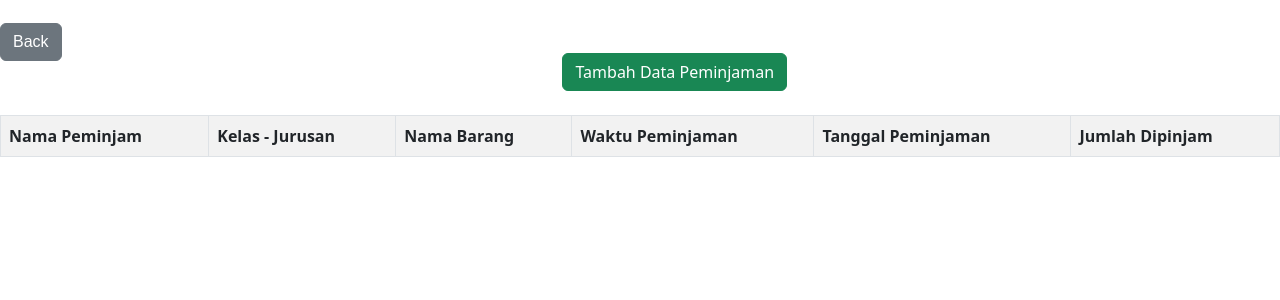
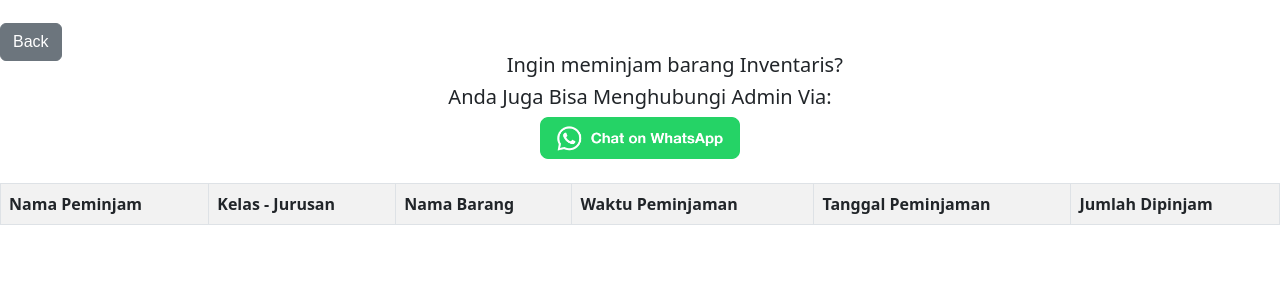
Before and after one commit to Gansunshine/Juantika_God, a PHP site: page /sections/page-sections/peminjaman.php in a window 1280 px wide. Shown: the top 300 px of the page. Run offline with PHP 8.4, Linux system fonts and the light colour scheme; data that the repository does not hold is empty; some libraries are stand-ins or nearby versions.

Commit message:
User Peminjaman

```diff
--- a/sections/page-sections/peminjaman.php
+++ b/sections/page-sections/peminjaman.php
@@ -15,85 +15,17 @@
   <h3 style="font-family:arial; font-weight: bold; margin: 5px; color: grey;"></h3>
   <a href="../../index.php" style="float: left; text-decoration: none; color: black; font-family: arial; font-weight: 700; margin-top: -30px; margin-right: 8px;"><button class="btn btn-secondary">Back</button></a>
 </div>
-    <!-- Button trigger modal -->
-<center><button type="button" class="btn btn-success" data-bs-toggle="modal" data-bs-target="#exampleModal">
-  Tambah Data Peminjaman
-</button></center>
 
-<!-- Modal -->
-<div class="modal fade" id="exampleModal" tabindex="-1" aria-labelledby="exampleModalLabel" aria-hidden="true">
-  <div class="modal-dialog">
-    <div class="modal-content">
-      <div class="modal-header">
-        <h1 class="modal-title fs-5" id="exampleModalLabel">Tambah Data </h1>
-        <button type="button" class="btn-close" data-bs-dismiss="modal" aria-label="Close"></button>
-      </div>
-      <div class="modal-body">
-        <!--- Dalam -->
-        <form action="hasil-pinjam.php" method="post">
-      <div class="row g-2">
-  <div class="col">
-  <label for="">Tanggal</label>
-    <input type="date" name="tanggal" class="form-control">
-  </div>
+<div><center>
+<h5>Ingin meminjam barang Inventaris?</h5>
+<h5>Anda Juga Bisa Menghubungi Admin Via:</h5>
+							<a aria-label="Chat on WhatsApp" href="https://wa.link/qkx0pv"><img alt="Chat on WhatsApp" src="wa.png" style="width:200px"></a>
+        </div></center>
 
+<script src="js/jquery-1.11.0.min.js"></script>
+<script src="js/plugins.js"></script>
+<script src="js/script.js"></script>
 
-  <div class="col">
-  <label for="">Nama Siswa</label>
-    <input type="text" name="n_p" required class="form-control">
-  </div>
-
-
-  <label for="">Jurusan</label>
-  <select class="form-select" name="jurusan" aria-label="Default select example">
-  <option>--Pilih Jurusan--</option>
-                    <?php
-                    $koneksi = mysqli_connect("localhost", "root", "", "tekstil");
-
-                    $sql = "SELECT * FROM jurusan";
-                    $hasil = mysqli_query($koneksi,$sql);
-                    while($data = mysqli_fetch_array($hasil)) {
-                        ?>
-                    <option value="<?php echo $data['jurusan']; ?>"><?php echo $data['jurusan']; ?></option>
-                    <?php } ?>
-</select>
-
-<label for="">Nama Barang</label>
-<select class="form-select form-select-sm" name="nama" aria-label="Default select example">';
-                    <option>--Pilih Barang--</option>
-                    <?php
-
-                    $koneksi = mysqli_connect("localhost", "root", "", "tekstil");
-
-                    $sql = "SELECT * FROM tabel_barang ORDER BY nama_barang";
-                    $hasil = mysqli_query($koneksi,$sql);
-                    while($data = mysqli_fetch_array($hasil)) {
-                      ?>
-                     <option value="<?=$data['kd_brg'];?>_<?=$data['nama_barang'];?>"><?=$data['nama_barang'];?></option>
-                     <?php
-                    }
-                ?>
-                </select>
-
-
-<div class="col">
-  <label for="">Waktu Peminjaman</label>
-    <input type="time" name="w_p" required class="form-control">
-  </div>
-
-
-  <div class="col">
-  <label for="">Jumlah Pinjam</label>
-    <input type="text" name="jumlah" required class="form-control">
-  </div>
-
-</div>
-      </div>
-      <div class="modal-footer">
-        <button type="button" class="btn btn-secondary" data-bs-dismiss="modal">Close</button>
-        <button type="submit" onClick="document.location.reload(true)" class="btn btn-primary">Simpan</button>
-      </div>
-    </div>
   </div>
   </form>
 </div>
```
Also changed, not shown: sections/page-sections/hasil-pinjam.php (+17 -15 lines), sections/page-sections/wa.png (added).
